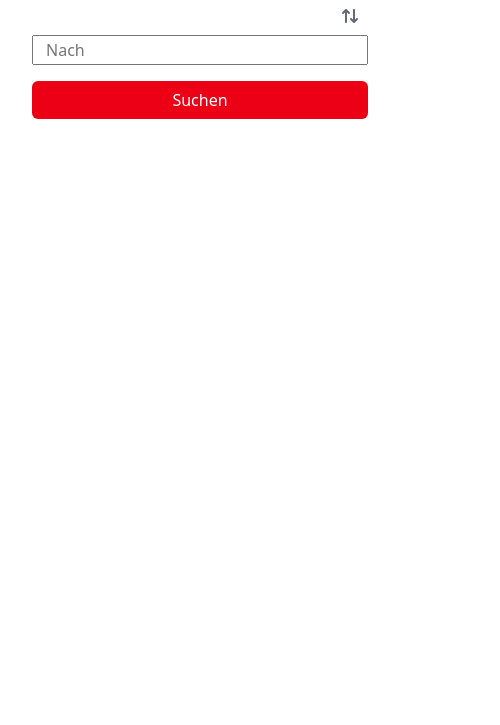
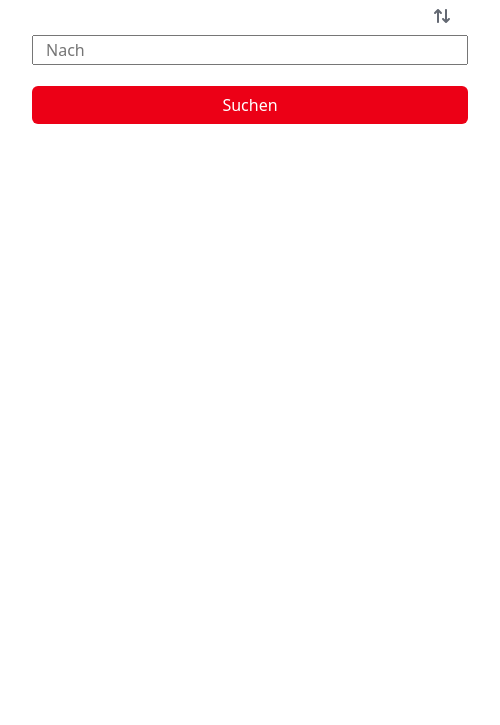
Before and after one commit to ibozorus/browser_extension_db, a browser extension: page popup.html in a window 400 px wide. Shown: the part 119-844 px from the top of the page, 500 px wide, since content can reach past the window. Drawn offline with nearby package versions, Linux system fonts and the light colour scheme.

Commit message:
- Auflösung des Popups eingestellt - manifest aktualisiert

```diff
--- a/popup.css
+++ b/popup.css
@@ -2,24 +2,30 @@ body {
     font-family: 'Arial', sans-serif;
     margin: 0;
     padding: 20px;
+    min-width: 500px;
+    min-height: 550px;
 }
+
 .container {
     max-width: 500px;
     max-height: 550px;
     margin: 0 auto;
 }
-#station-tauschen{
+
+#station-tauschen {
     border-radius: 100px;
     color: rgb(100, 105, 115);
-    background-color: rgba(0,0,0,0);
-    border-color: rgba(0,0,0,0);
+    background-color: rgba(0, 0, 0, 0);
+    border-color: rgba(0, 0, 0, 0);
     z-index: 1;
 }
-#suchen-button{
+
+#suchen-button {
     color: rgb(255, 255, 255);
     background-color: rgb(236, 0, 22);
     margin-top: 5%;
 }
-#header{
+
+#header {
     text-align: center;
 }
```
Also changed, not shown: manifest.json.
